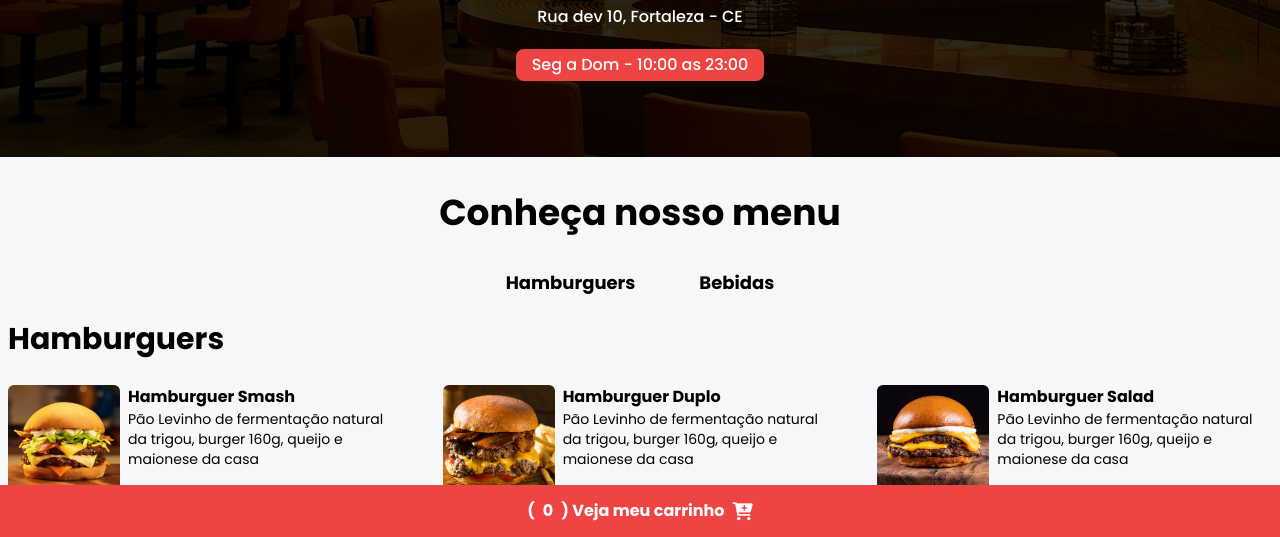
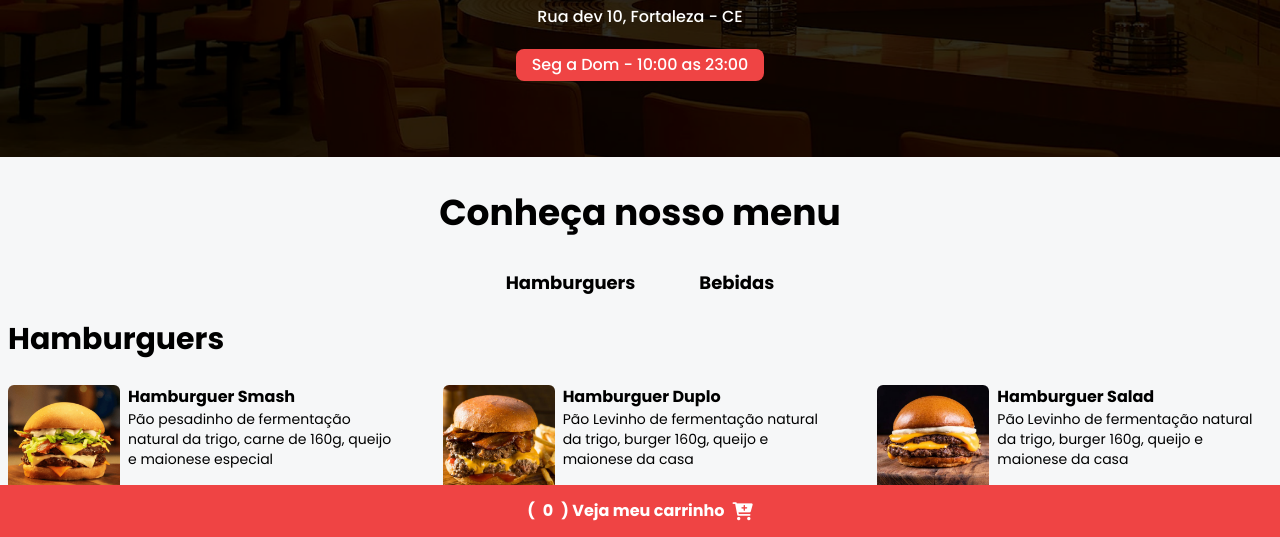
Before and after one commit to BrunoRiquelmee/cardapioOnline, a website: page index.html in a window 1280 px wide. Shown: the part 263-800 px from the top of the page. Drawn offline with nearby package versions, Linux system fonts and the light colour scheme.

Commit message:
Alteraçoes na descrição de produto

```diff
--- a/index.html
+++ b/index.html
@@ -58,7 +58,7 @@
 
                 <div>
                     <p class="font-bold">Hamburguer Smash</p>
-                    <p class="text-sm">Pão Levinho de fermentação natural da trigou, burger 160g, queijo e maionese da casa</p>
+                    <p class="text-sm">Pão pesadinho de fermentação natural da trigo, carne de 160g, queijo e maionese especial</p>
 
                     <div class="flex items-center gap-2 justify-between mt-4">
                         <p class="font-bold text-lg">R$ 18.90</p>
@@ -79,7 +79,7 @@
 
                 <div>
                     <p class="font-bold">Hamburguer Duplo</p>
-                    <p class="text-sm">Pão Levinho de fermentação natural da trigou, burger 160g, queijo e maionese da casa</p>
+                    <p class="text-sm">Pão Levinho de fermentação natural da trigo, burger 160g, queijo e maionese da casa</p>
 
                     <div class="flex items-center gap-2 justify-between mt-4">
                         <p class="font-bold text-lg">R$ 18.90</p>
@@ -100,7 +100,7 @@
 
                 <div>
                     <p class="font-bold">Hamburguer Salad</p>
-                    <p class="text-sm">Pão Levinho de fermentação natural da trigou, burger 160g, queijo e maionese da casa</p>
+                    <p class="text-sm">Pão Levinho de fermentação natural da trigo, burger 160g, queijo e maionese da casa</p>
 
                     <div class="flex items-center gap-2 justify-between mt-4">
                         <p class="font-bold text-lg">R$ 35.90</p>
```
Also changed, not shown: styles/output.css.
